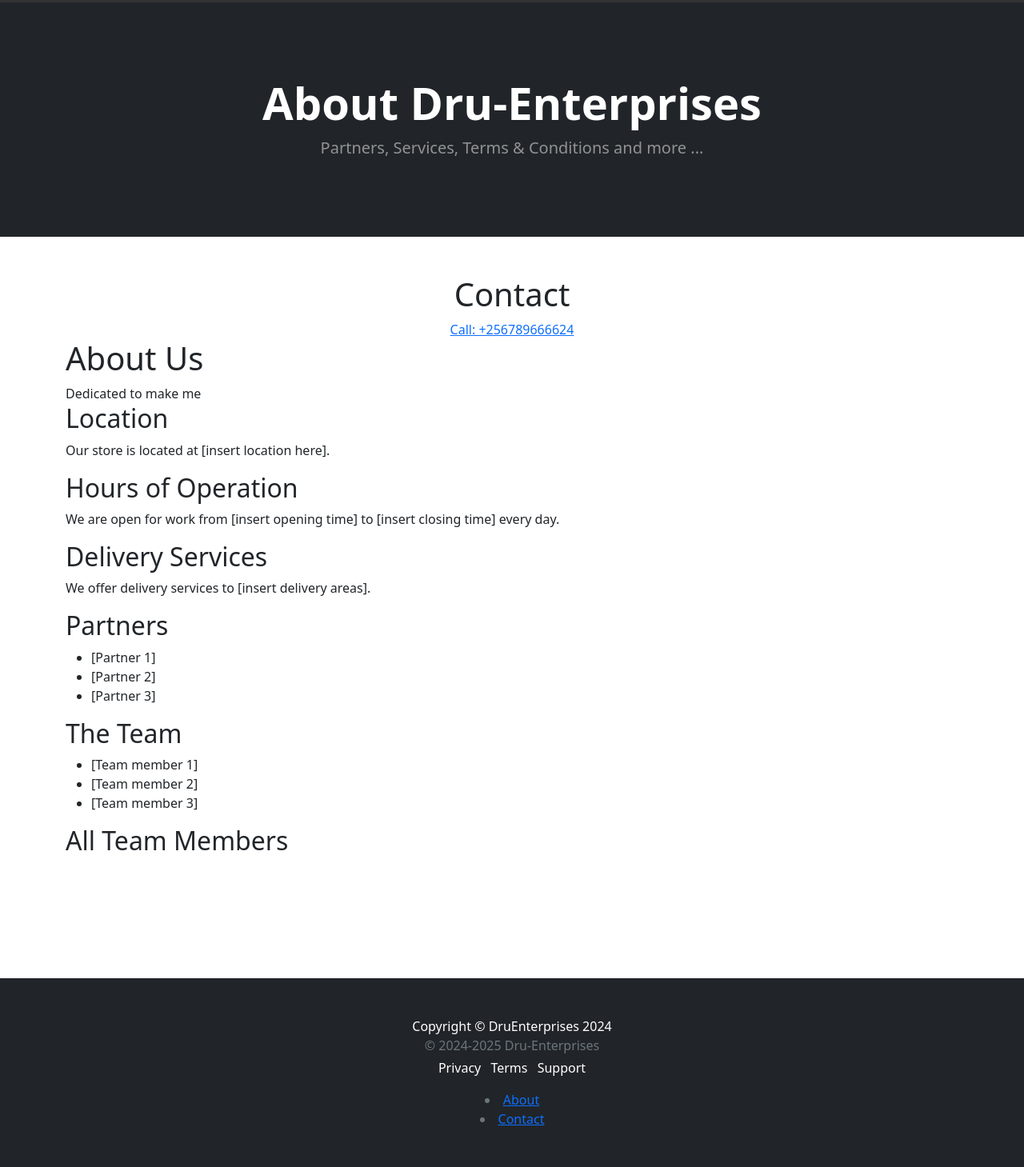
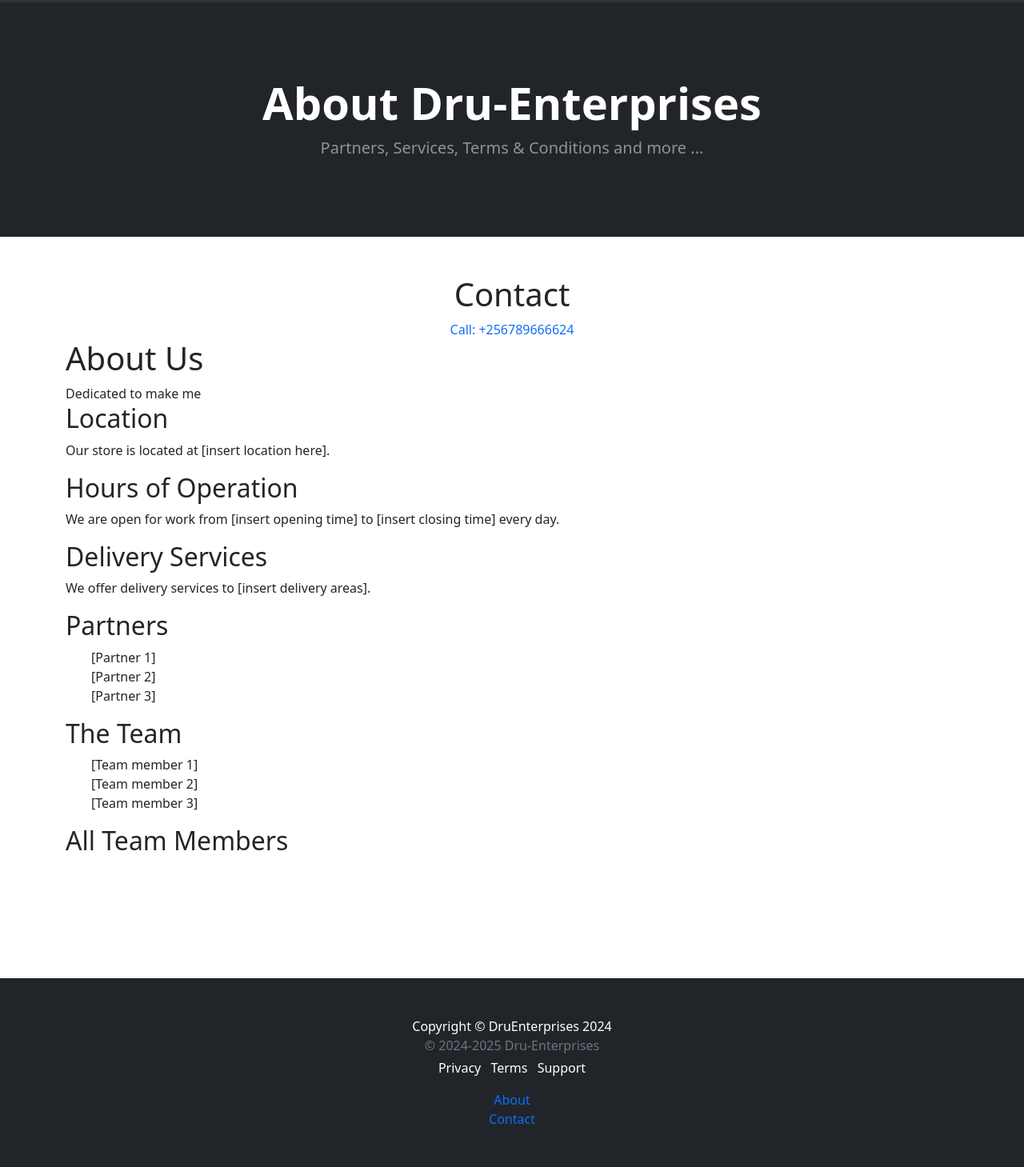
Before and after one commit to kalosius/Dru-Limited, a Django app: page /about/ in a window 1280 px wide. Shown: the part 61-1520 px from the top of the page at 80% size. Run offline with Django 5.2, Linux system fonts and the light colour scheme; some libraries are stand-ins or nearby versions.

Commit message:
removed footer list details

```diff
--- a/druu/static/style/nav.css
+++ b/druu/static/style/nav.css
@@ -1,4 +1,10 @@
 /* Default styles for larger screens */
+
+*{
+    list-style: none;
+    text-decoration: none !important;
+}
+
 body{
     padding-top: 60px;
 }
@@ -53,6 +59,7 @@ nav{
     position: absolute;
     /* bottom: auto;   */
     width: 100%;
+
     /* height: auto; Adjust this value to match the height of your footer */
     /* background-color: #f4f4f4; */
 }
```
